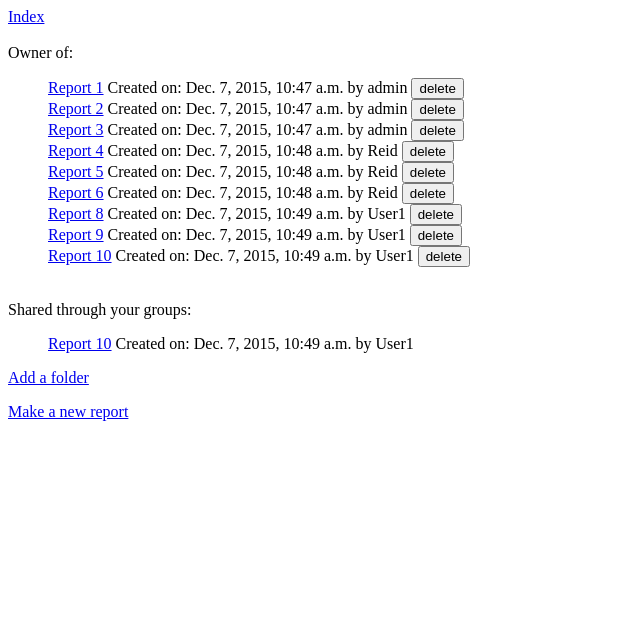
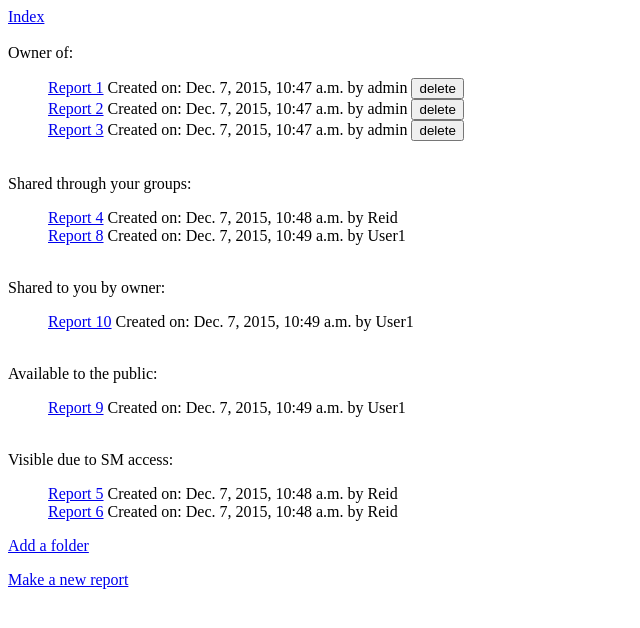
Before and after one commit to ReidBix/cs3240-f15-team19, a Django app: page /SecureWitness/reports/ in a window 1280 px wide. Shown: the top 628 px of the page, without its empty margins (0-640 px from the left). Run offline with Django 3.2, Linux system fonts and the light colour scheme; a user stored in the database is signed in; data comes from the database, SQL or seed files in the repository; both versions use the stored data as it was after the commit; parts of the project's set-up code (start-up, migrations or seed data) failed here and were passed over.

Commit message:
Fixing reports part 3 (One? to come)

```diff
--- a/dev/Project/SecureWitness/views.py
+++ b/dev/Project/SecureWitness/views.py
@@ -131,44 +131,33 @@ def reports(request, rep_id):
     folders = Folder.objects.all()
     group_report_list = []
     shared_report_list = []
+    public_report_list = []
     if request.method == 'POST':
         report = get_object_or_404(Report, pk=rep_id)
         report.delete()
     username = request.user
     reporter_name = get_object_or_404(User, username = request.user)
     report_list = Report.objects.filter(user = reporter_name).order_by('timestamp')
-    if(username.is_staff):
-        report_list = Report.objects.all()
 
-    """
-    #Get all groups attributed to user
+    g_list = []
     for g in request.user.groups.all():
-        print(g)
-        #Get all reports
-        for r in Report.objects.all():
-            #Get all groups available in each report
-            matches = [val for val in Group.objects.all() if val in r.group.all()]
-            print(r.group)
-            for m in matches:
-                print(m)
-                #If one of the groups in a report is the same as one user is in
-                if (g == m):
-                    #add user to report viewer list
-                    group_report_list = Report.objects.filter(group = g)
-    """
+        g_list.append(g)
+    g_report_list = Report.objects.filter(group__in=g_list).exclude(user=reporter_name).exclude(sharedusers=request.user).exclude(private=False).order_by('timestamp')
 
+    for i in g_report_list:
+        if i not in group_report_list:
+            group_report_list.append(i)
 
-    for g in request.user.groups.all():
-        group_report_list = Report.objects.filter(group=g)
-    shared_report_list = Report.objects.filter(sharedusers=request.user)
+    #INTENTIONALLY DOESN'T EXCLUDE GROUPS, JUST LEAVE IT
+    shared_report_list = Report.objects.filter(sharedusers=request.user).exclude(user=reporter_name).exclude(private=False).order_by('timestamp')
 
-    #result_list = sorted(chain(report_list,group_report_list),key=lambda instance: instance.timestamp)
-
-    #new_list = enumerate(result_list)
+    public_report_list = Report.objects.filter(private=False).exclude(user=reporter_name)
+    admin_report_list = Report.objects.exclude(user = reporter_name).exclude(group__in=g_list).exclude(sharedusers=request.user).exclude(private=False).order_by('timestamp')
 
 
     return render(request, 'SecureWitness/reports.html', {'report_list': report_list,
-                  'group_report_list': group_report_list, 'shared_report_list':shared_report_list,})
+                  'group_report_list': group_report_list, 'shared_report_list':shared_report_list, 'public_report_list':public_report_list,
+                                                          'admin_report_list':admin_report_list})
 
 @login_required
 def disp_report(request, rep_id):
--- a/dev/templates/SecureWitness/reports.html
+++ b/dev/templates/SecureWitness/reports.html
@@ -8,8 +8,9 @@
 <body>
     <a href="/SecureWitness/">Index</a>
 <br/><br/>
-    Owner of:
     {% if report_list %}
+            Owner of:
+
         <ul>
             {% for old_reports in report_list %}
 
@@ -26,8 +27,9 @@
 
     {% endif %}
     <br/>
-    Shared through your groups:
     {% if group_report_list %}
+            Shared through your groups:
+
         <ul>
             {% for old_reports in group_report_list %}
 
@@ -41,10 +43,12 @@
             {% endfor %}
         </ul>
 
-        <br/>
-    Shared to you by owner:
     {% endif %}
+            <br/>
+
       {% if shared_report_list %}
+              Shared to you by owner:
+
         <ul>
             {% for old_reports in shared_report_list %}
 
@@ -59,6 +63,45 @@
         </ul>
 
     {% endif %}
+    <br/>
+    {% if public_report_list %}
+              Available to the public:
+
+        <ul>
+            {% for old_reports in public_report_list %}
+
+
+                    <a href="{% url 'disp_report' old_reports.id %} ">{{ old_reports.title }}</a>  Created on: {{ old_reports.timestamp }} by {{ old_reports.user }}
+                    <form action="{% url "reports" old_reports.id%}" method="POST">
+                        {% csrf_token %}
+                    </form>
+
+
+            {% endfor %}
+        </ul>
+
+    {% endif %}
+                <br/>
+
+    {% if user.is_staff %}
+          {% if admin_report_list %}
+                      Visible due to SM access:
+
+            <ul>
+                {% for old_reports in admin_report_list %}
+
+
+                        <a href="{% url 'disp_report' old_reports.id %} ">{{ old_reports.title }}</a>  Created on: {{ old_reports.timestamp }} by {{ old_reports.user }}
+                        <form action="{% url "reports" old_reports.id%}" method="POST">
+                            {% csrf_token %}
+                        </form>
+
+
+                {% endfor %}
+            </ul>
+
+        {% endif %}
+        {% endif %}
 
 
 <p><a href="/SecureWitness/addFolder"</a>Add a folder</p>
```
Also changed, not shown: dev/SecureWitness.db.
